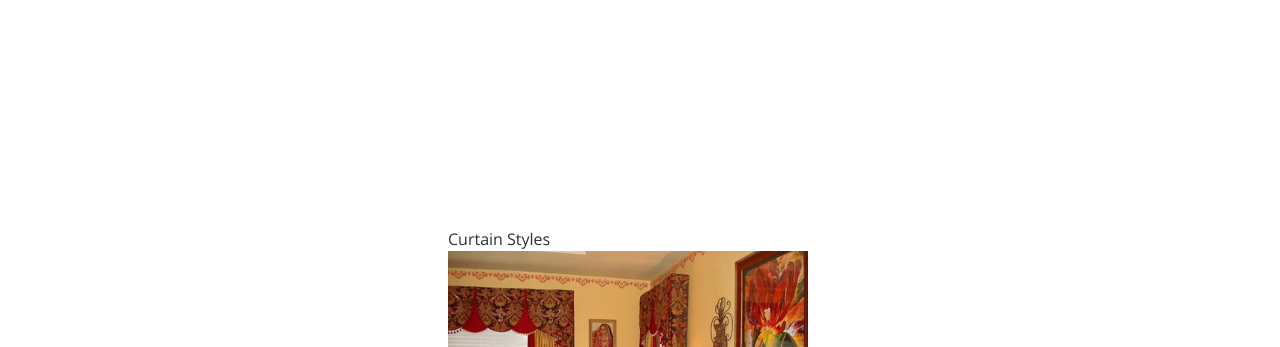
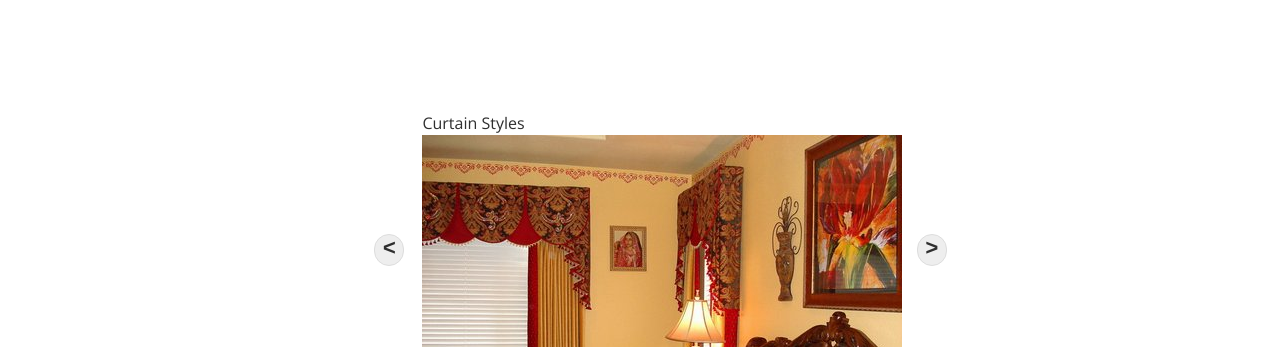
Before and after one commit to dkdrapery/dkdrapery.github.io, a plain HTML site: page index.html in a window 1280 px wide. Shown: the part 65-412 px from the top of the page. Drawn offline with nearby package versions, Linux system fonts and the light colour scheme.

Commit message:
proper size for img

```diff
--- a/assets/stylesheets/_responsive.scss
+++ b/assets/stylesheets/_responsive.scss
@@ -42,8 +42,8 @@
 
     #index-desc {
         position: absolute;
-        bottom: 20%;
-        left: 50%;
+        bottom: 35%;
+        left: 35%;
         h2 {
           color: #C5C5C5;
           font-weight: 300;
--- a/assets/stylesheets/index.css
+++ b/assets/stylesheets/index.css
@@ -1,18 +1,3 @@
-/*#curtain-container h3 {
-  text-align: center;
-}
-
-img {
-  display: block;
-  margin: 0 auto;
-}*/
-
-#index-desc {
-  width: 360px;
-  height: 228px;
-  margin: 0 auto;
-}
-
 .carousel{
   overflow:hidden;
   width:100%;
@@ -34,7 +19,6 @@ img {
   display:block;
   width:100%;
   max-width:200%;
-  /*height: auto;*/
 }
 .carousel h2{
   font-size:1em;
@@ -63,8 +47,8 @@ img {
   font-weight: bold;
 }
 a#previous_frame {
-  margin-left: -50px;
+  margin-left: -10%;
 }
 a#next_frame {
-  margin-left: 380px;
+  margin-left: 103%;
 }
```
Also changed, not shown: assets/stylesheets/style.css, 1 other file.
